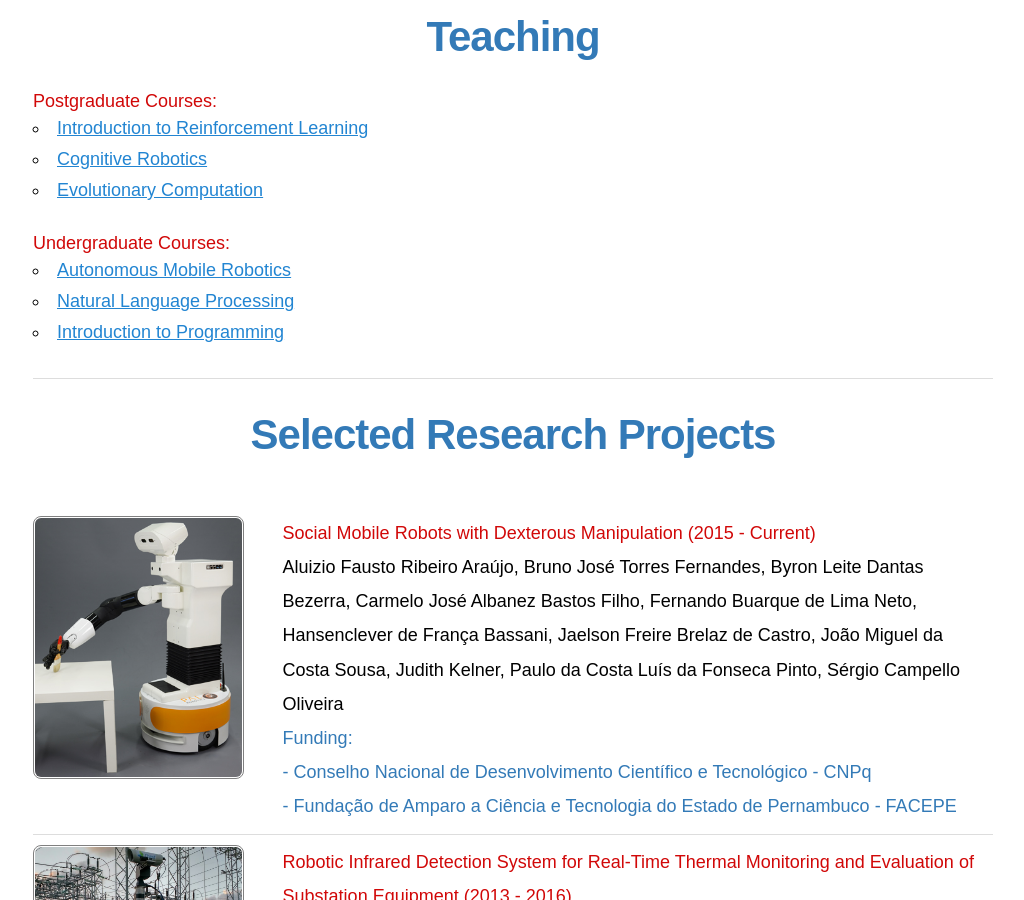
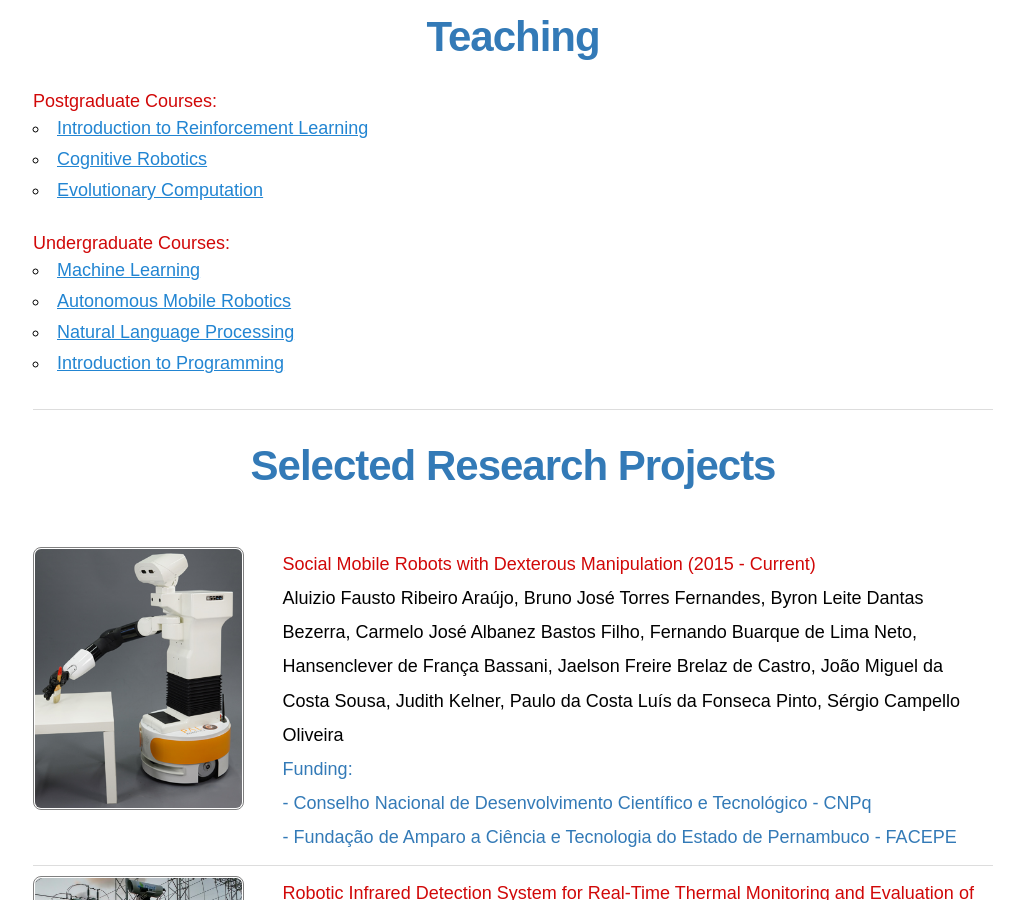
Before and after one commit to hfbassani/hfbassani.github.io, a Jekyll site: the page built from index.html, in a window 1280 px wide and 900 px high, scrolled down 856 px. Shown: the whole window, without its empty margins (127-1151 px from the left). Built offline with Jekyll 4.4.1, drawn with Linux system fonts in a browser that asks for light colours; nearby versions of some CDN libraries; some web fonts are replaced.

Commit message:
Update teaching.html
Added Machine Learning Course

```diff
--- a/_includes/teaching.html
+++ b/_includes/teaching.html
@@ -13,9 +13,10 @@
 
 				<p class="red">Undergraduate Courses:</p>
 				<ul>
-				<li><a target="_blank" href="https://www.cin.ufpe.br/~hfb/robotica/index.html">Autonomous Mobile Robotics</a></li>
-				<li><a target="_blank" href="https://www.cin.ufpe.br/~hfb/pln/index.html">Natural Language Processing</a></li>
-				<li><a target="_blank" href="https://www.cin.ufpe.br/~hfb/ce/index.html">Introduction to Programming</a></li>
+					<li><a target="_blank" href="https://www.cin.ufpe.br/~hfb/am/index.html">Machine Learning</a></li>
+					<li><a target="_blank" href="https://www.cin.ufpe.br/~hfb/robotica/index.html">Autonomous Mobile Robotics</a></li>
+					<li><a target="_blank" href="https://www.cin.ufpe.br/~hfb/pln/index.html">Natural Language Processing</a></li>
+					<li><a target="_blank" href="https://www.cin.ufpe.br/~hfb/ce/index.html">Introduction to Programming</a></li>
 				</ul>
           </p>
       </div>
```
